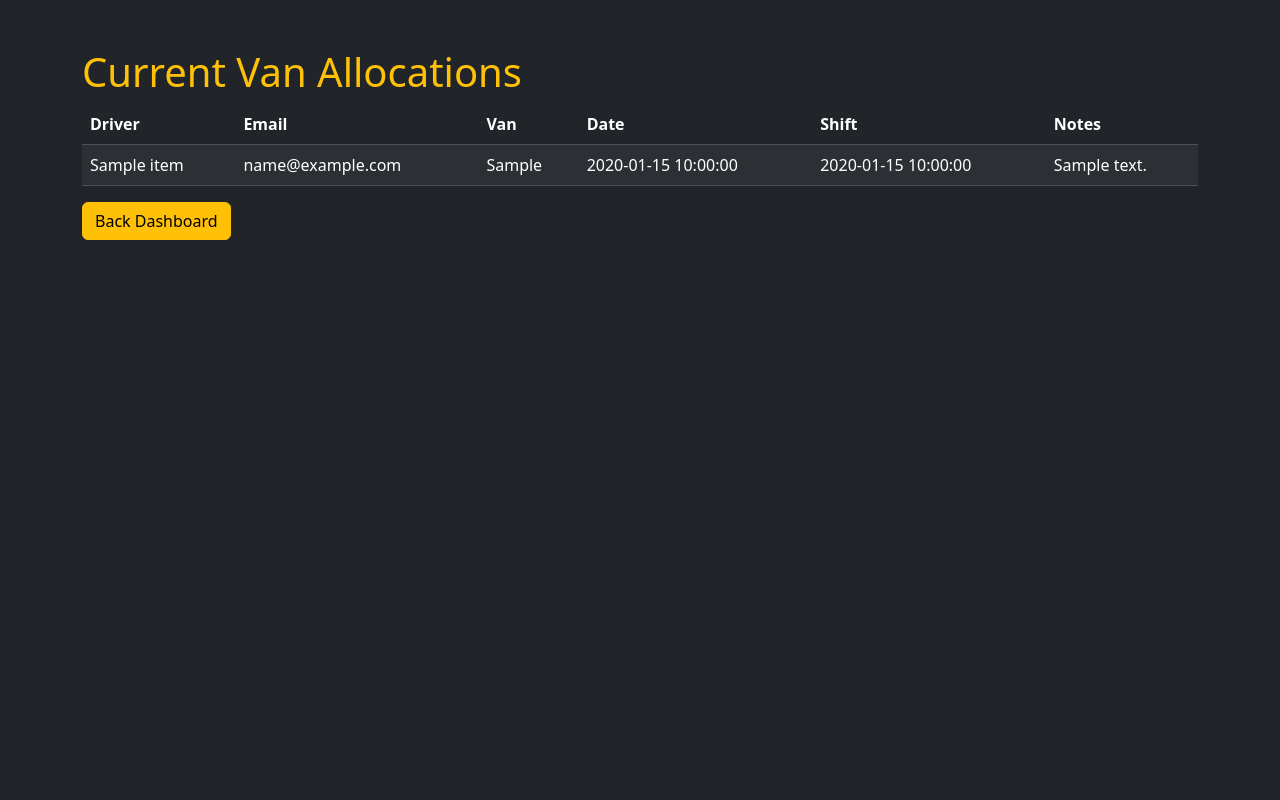
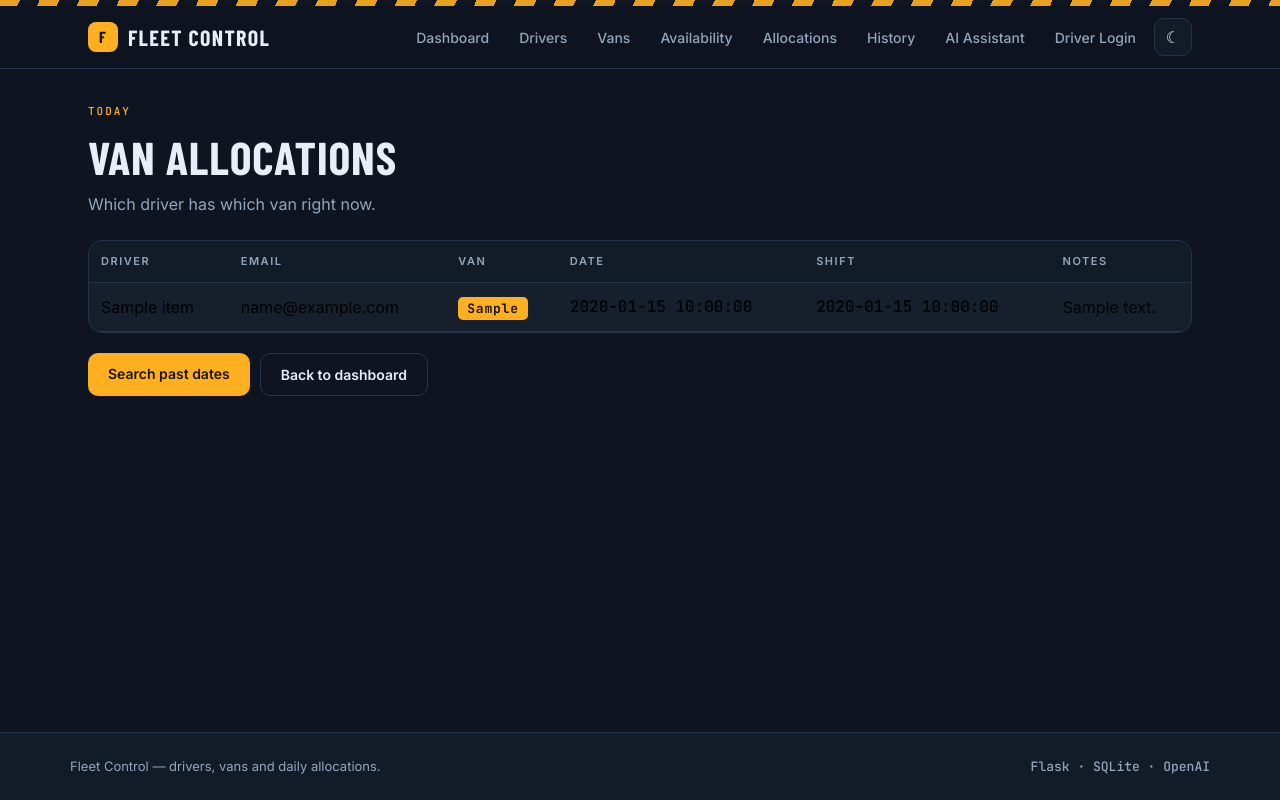
Before and after one commit to mbadr3227-sys/ai-fleet-management, a Flask app: template templates/current_allocations.html in a window 1280 px wide. Run offline with Flask 3, Linux system fonts and the light colour scheme; the template is opened without the code that fills it: most values are stand-ins (such as "Sample title", 1, 10 or a date in 2020).

Commit message:
Refactor current_allocations.html to use Jinja2 templating

```diff
--- a/templates/current_allocations.html
+++ b/templates/current_allocations.html
@@ -1,22 +1,15 @@
-<!DOCTYPE html>
-<html>
-<head>
-    <title>Current Allocations</title>
+{% extends "base.html" %}
 
-    <link href="https://cdn.jsdelivr.net/npm/bootstrap@5.3.3/dist/css/bootstrap.min.css"
-          rel="stylesheet">
-</head>
+{% block title %}Today's allocations — Fleet Control{% endblock %}
 
-<body class="bg-dark text-white">
+{% block content %}
 
-<div class="container mt-5">
+<span class="eyebrow">Today</span>
+<h1 class="mt-2">Van allocations</h1>
+<p class="muted">Which driver has which van right now.</p>
 
-    <h1 class="text-warning">
-        Current Van Allocations
-    </h1>
-
-    <table class="table table-dark table-striped">
-
+<div class="table-wrap reveal mt-4">
+  <table class="table">
     <thead>
       <tr>
         <th>Driver</th>
@@ -27,29 +20,30 @@
         <th>Notes</th>
       </tr>
     </thead>
-
     <tbody>
-
       {% for item in records %}
       <tr>
         <td>{{ item.driver_name }}</td>
-            <td>{{ item.driver_email }}</td>
-            <td>{{ item.van_reg }}</td>
-            <td>{{ item.work_date }}</td>
-            <td>{{ item.shift_time }}</td>
-            <td>{{ item.notes }}</td>
+        <td class="muted">{{ item.driver_email }}</td>
+        <td><span class="plate">{{ item.van_reg }}</span></td>
+        <td class="mono">{{ item.work_date }}</td>
+        <td class="mono">{{ item.shift_time }}</td>
+        <td class="muted">{{ item.notes }}</td>
+      </tr>
+      {% else %}
+      <tr>
+        <td colspan="6" class="muted" style="text-align:center;padding:30px">
+          No vans claimed today yet. Drivers claim theirs from the driver portal.
+        </td>
       </tr>
       {% endfor %}
-
     </tbody>
-
   </table>
-
-    <a href="/" class="btn btn-warning">
-        Back Dashboard
-    </a>
-
 </div>
 
-</body>
-</html>
+<div style="display:flex;gap:10px;flex-wrap:wrap;margin-top:20px">
+  <a href="/van_history" class="btn btn-fleet">Search past dates</a>
+  <a href="/" class="btn btn-ghost">Back to dashboard</a>
+</div>
+
+{% endblock %}
```
Lines whose indentation alone changed are shown as unchanged.
